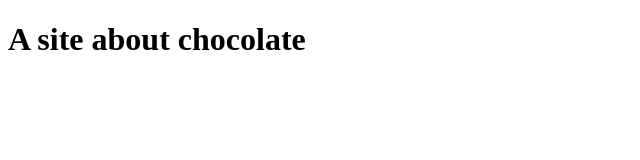
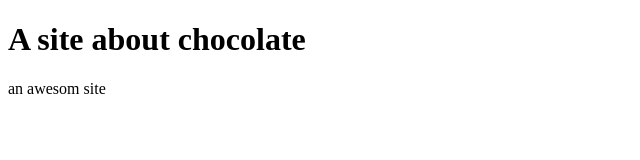
Before and after one commit to Miriambonanno1992/miriamgit, a plain HTML site: page index.html in a window 1280 px wide. Shown: the whole page, without its empty margins (0-640 px from the left). Drawn offline with Linux system fonts and the light colour scheme.

Commit message:
second commit for index.html

```diff
--- a/index.html
+++ b/index.html
@@ -8,5 +8,6 @@
 </head>
 <body>
     <h1>A site about chocolate</h1>
+    <p> an awesom site </p>
 </body>
 </html>
```
